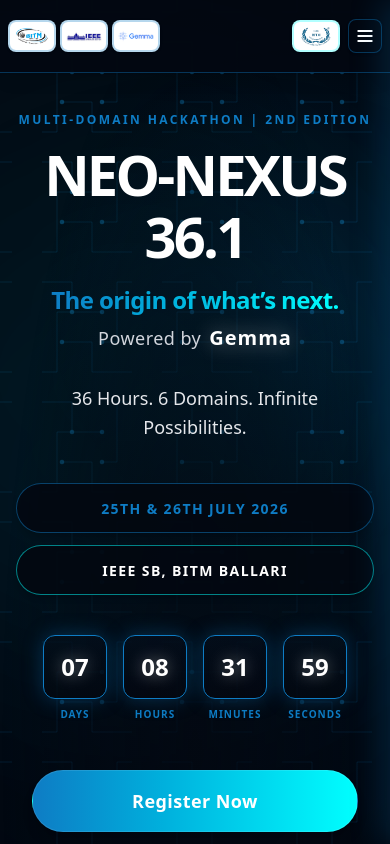
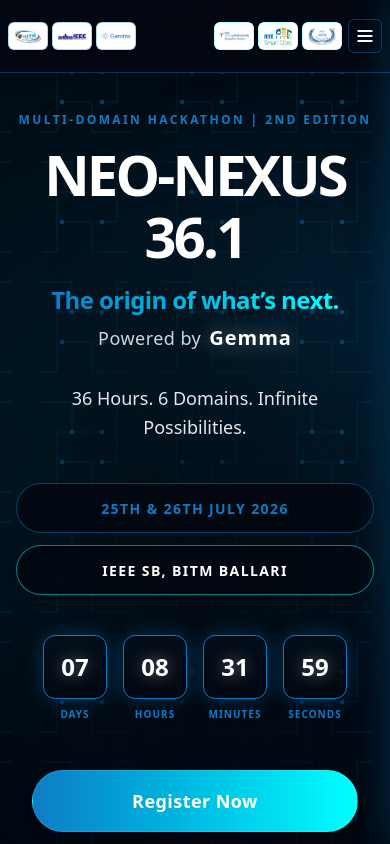
Before and after one commit to Sharanx77/neo-nexus-36.1, a Next.js app: page / in a window 390 px wide. Shown: the top 844 px of the page. Built offline with nearby package versions, Linux system fonts and the light colour scheme.

Commit message:
Update Navbar.tsx

```diff
--- a/components/Navbar.tsx
+++ b/components/Navbar.tsx
@@ -50,20 +50,20 @@ export default function Navbar() {
                         {/* LEFT LOGOS */}
                         <div className="flex items-center gap-1 sm:gap-2">
                             {/* 1. BITM Logo */}
-                            <div className="bg-white p-1 sm:p-1.5 rounded-lg sm:rounded-xl h-8 w-12 sm:h-10 sm:w-14 md:h-12 md:w-16 lg:h-14 lg:w-20 flex items-center justify-center border-2 border-electric/30 shadow-sm md:shadow-[0_0_10px_rgba(14,124,196,0.2)]">
+                            <div className="bg-white p-1 sm:p-1.5 rounded-md sm:rounded-xl h-7 w-10 sm:h-10 sm:w-14 md:h-12 md:w-16 lg:h-14 lg:w-20 flex items-center justify-center border sm:border-2 border-electric/30 shadow-sm md:shadow-[0_0_10px_rgba(14,124,196,0.2)]">
                                 <img src="/logo/bitm.png" alt="BITM Logo" className="max-h-full max-w-full object-contain" />
                             </div>
                             {/* 2. IEEE Bangalore Logo */}
-                            <div className="bg-white p-1 sm:p-1.5 rounded-lg sm:rounded-xl h-8 w-12 sm:h-10 sm:w-14 md:h-12 md:w-16 lg:h-14 lg:w-20 flex items-center justify-center border-2 border-electric/30 shadow-sm md:shadow-[0_0_10px_rgba(14,124,196,0.2)]">
+                            <div className="bg-white p-1 sm:p-1.5 rounded-md sm:rounded-xl h-7 w-10 sm:h-10 sm:w-14 md:h-12 md:w-16 lg:h-14 lg:w-20 flex items-center justify-center border sm:border-2 border-electric/30 shadow-sm md:shadow-[0_0_10px_rgba(14,124,196,0.2)]">
                                 <img src="/logo/bangl_ieee.jpeg" alt="IEEE Bangalore Logo" className="max-h-full max-w-full object-contain" />
                             </div>
                             {/* 3. Gemma Logo */}
-                            <div className="bg-white p-1 sm:p-1.5 rounded-lg sm:rounded-xl h-8 w-12 sm:h-10 sm:w-14 md:h-12 md:w-16 lg:h-14 lg:w-20 flex items-center justify-center border-2 border-electric/30 shadow-sm md:shadow-[0_0_10px_rgba(14,124,196,0.2)]">
+                            <div className="bg-white p-1 sm:p-1.5 rounded-md sm:rounded-xl h-7 w-10 sm:h-10 sm:w-14 md:h-12 md:w-16 lg:h-14 lg:w-20 flex items-center justify-center border sm:border-2 border-electric/30 shadow-sm md:shadow-[0_0_10px_rgba(14,124,196,0.2)]">
                                 <img src="/logo/gemma.png" alt="Gemma Logo" className="max-h-full max-w-full object-contain" />
                             </div>
                         </div>
 
-                        {/* CENTER TEXT */}
+                        {/* CENTER TEXT (Hidden on mobile/tablet to give space to logos) */}
                         <div className="hidden xl:block text-center px-2 flex-1">
                             <Link href="/" className="font-heading md:text-2xl lg:text-3xl font-black tracking-widest block drop-shadow-[0_0_15px_rgba(14,124,196,0.8)] text-transparent bg-clip-text bg-gradient-to-r from-white to-gray-300 hover:from-electric hover:to-cyan transition-all duration-300">
                                 NEONEXUS 36.1
@@ -72,20 +72,20 @@ export default function Navbar() {
 
                         {/* RIGHT LOGOS & MENU */}
                         <div className="flex items-center gap-1 sm:gap-2">
-                            {/* 4. IEEE YP Logo */}
-                            <div className="hidden sm:flex bg-white p-1 sm:p-1.5 rounded-lg sm:rounded-xl h-8 w-12 sm:h-10 sm:w-14 md:h-12 md:w-16 lg:h-14 lg:w-20 items-center justify-center border-2 border-cyan/30 shadow-sm md:shadow-[0_0_10px_rgba(6,182,212,0.2)]">
+                            {/* 4. IEEE YP Logo (Visible on all screens now) */}
+                            <div className="flex bg-white p-1 sm:p-1.5 rounded-md sm:rounded-xl h-7 w-10 sm:h-10 sm:w-14 md:h-12 md:w-16 lg:h-14 lg:w-20 items-center justify-center border sm:border-2 border-cyan/30 shadow-sm md:shadow-[0_0_10px_rgba(6,182,212,0.2)]">
                                 <img src="/logo/bangl_ieee1.png" alt="IEEE YP Logo" className="max-h-full max-w-full object-contain" />
                             </div>
-                            {/* 5. Smart City Logo */}
-                            <div className="hidden sm:flex bg-white p-1 sm:p-1.5 rounded-lg sm:rounded-xl h-8 w-12 sm:h-10 sm:w-14 md:h-12 md:w-16 lg:h-14 lg:w-20 items-center justify-center border-2 border-cyan/30 shadow-sm md:shadow-[0_0_10px_rgba(6,182,212,0.2)]">
+                            {/* 5. Smart City Logo (Visible on all screens now) */}
+                            <div className="flex bg-white p-1 sm:p-1.5 rounded-md sm:rounded-xl h-7 w-10 sm:h-10 sm:w-14 md:h-12 md:w-16 lg:h-14 lg:w-20 items-center justify-center border sm:border-2 border-cyan/30 shadow-sm md:shadow-[0_0_10px_rgba(6,182,212,0.2)]">
                                 <img src="/logo/smart_ieee.jpeg" alt="Smart City Logo" className="max-h-full max-w-full object-contain" />
                             </div>
                             {/* 6. IEEE SB BITM Logo */}
-                            <div className="bg-white p-1 sm:p-1.5 rounded-lg sm:rounded-xl h-8 w-12 sm:h-10 sm:w-14 md:h-12 md:w-16 lg:h-14 lg:w-20 flex items-center justify-center border-2 border-cyan/30 shadow-sm md:shadow-[0_0_10px_rgba(6,182,212,0.2)]">
+                            <div className="bg-white p-1 sm:p-1.5 rounded-md sm:rounded-xl h-7 w-10 sm:h-10 sm:w-14 md:h-12 md:w-16 lg:h-14 lg:w-20 flex items-center justify-center border sm:border-2 border-cyan/30 shadow-sm md:shadow-[0_0_10px_rgba(6,182,212,0.2)]">
                                 <img src="/logo/ieee_bitm.png" alt="IEEE SB Logo" className="max-h-full max-w-full object-contain" />
                             </div>
 
-                            <button onClick={toggleSidebar} className="bg-[#030811]/80 hover:bg-electric/20 text-white hover:text-cyan p-1.5 sm:p-2 rounded-lg border border-electric/40 shadow-sm md:shadow-[0_0_10px_rgba(14,124,196,0.2)] transition-all ml-1 lg:ml-2">
+                            <button onClick={toggleSidebar} className="bg-[#030811]/80 hover:bg-electric/20 text-white hover:text-cyan p-1.5 sm:p-2 rounded-md sm:rounded-lg border border-electric/40 shadow-sm md:shadow-[0_0_10px_rgba(14,124,196,0.2)] transition-all ml-0.5 sm:ml-1 lg:ml-2">
                                 <svg className="w-5 h-5 sm:w-6 sm:h-6" fill="none" stroke="currentColor" viewBox="0 0 24 24">
                                     <path strokeLinecap="round" strokeLinejoin="round" strokeWidth="2.5" d="M4 6h16M4 12h16M4 18h16" />
                                 </svg>
```
